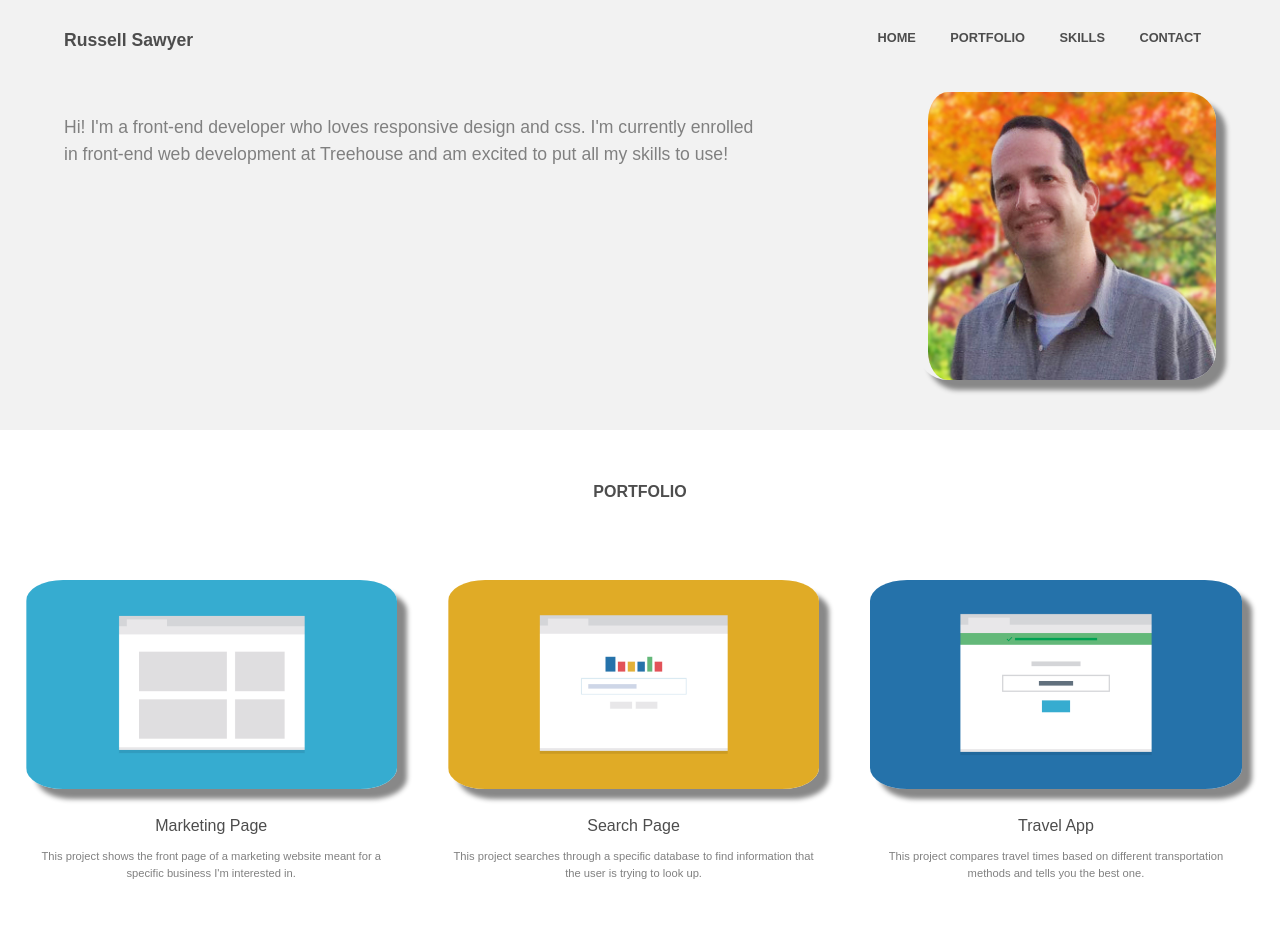
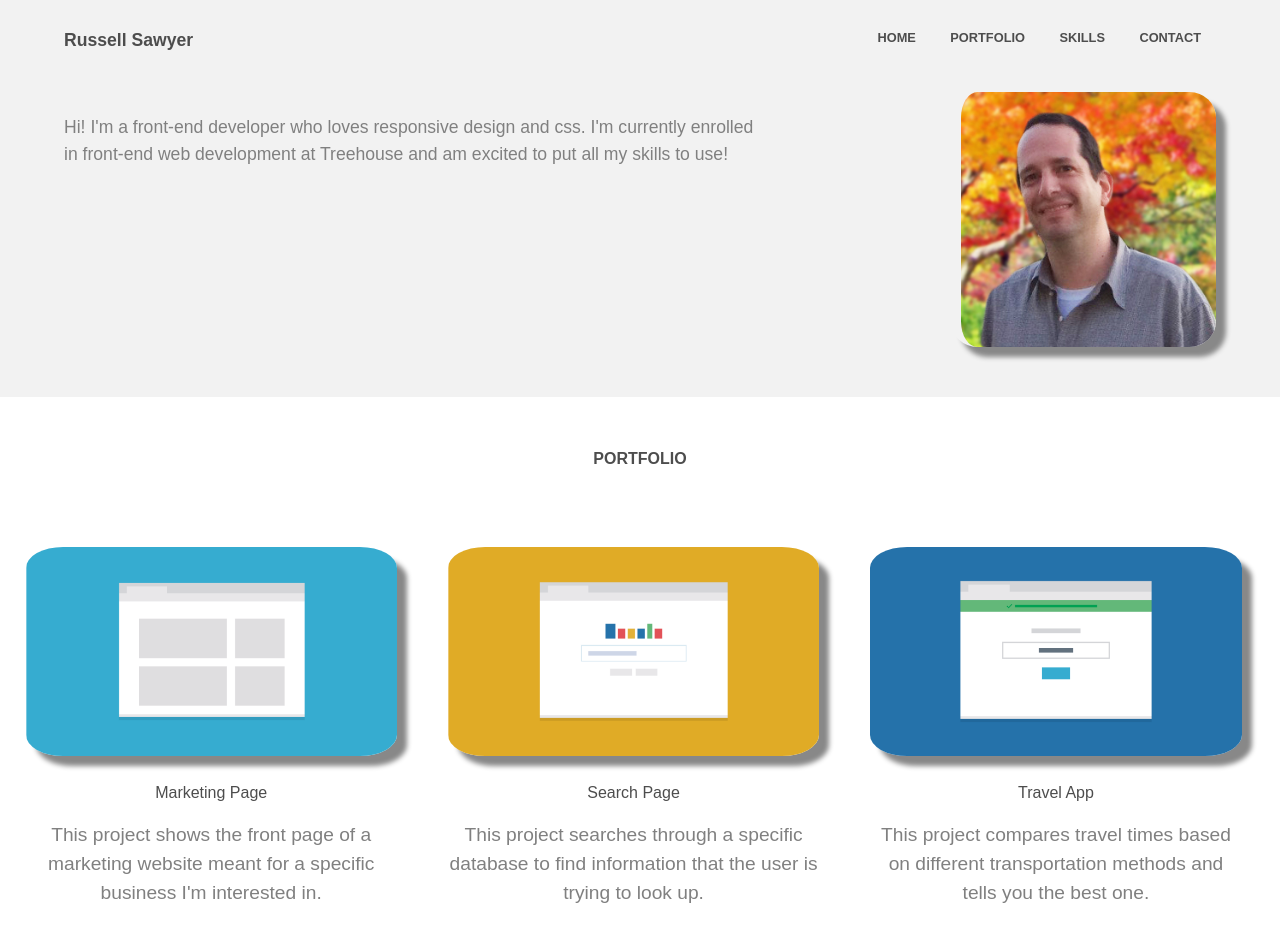
Before and after one commit to rsawyer05/Responsive-Layout, a plain HTML site: page index.html in a window 1280 px wide. Shown: the top 952 px of the page. Drawn offline with Linux system fonts and the light colour scheme.

Commit message:
fixed layout issue
Added Max-width to divs to keep from pushing each other around.

```diff
--- a/css/styles.css
+++ b/css/styles.css
@@ -24,6 +24,7 @@ p {
   padding: 0 5%;
   text-align: center;
   padding-bottom: 40px;
+  max-width: 1300px;
 }
 
 /*************************
@@ -49,7 +50,7 @@ h1 {
 }
 
 .bio-pic img {
-  max-width: 75%;
+  max-width: 255px;
   margin: 20px 0 10px;
 }
 
@@ -282,7 +283,7 @@ FOOTER
     float: left;
     width: 45%;
     margin: 2.4%;
-    max-height: 378px;
+    min-height: 450px;
   }
 
   /*************************
@@ -372,7 +373,7 @@ FOOTER
   }
 
   .wrapper p {
-    font-size: .7em;
+    font-size: 1.2em;
   }
 
   .wrapper div {
```
